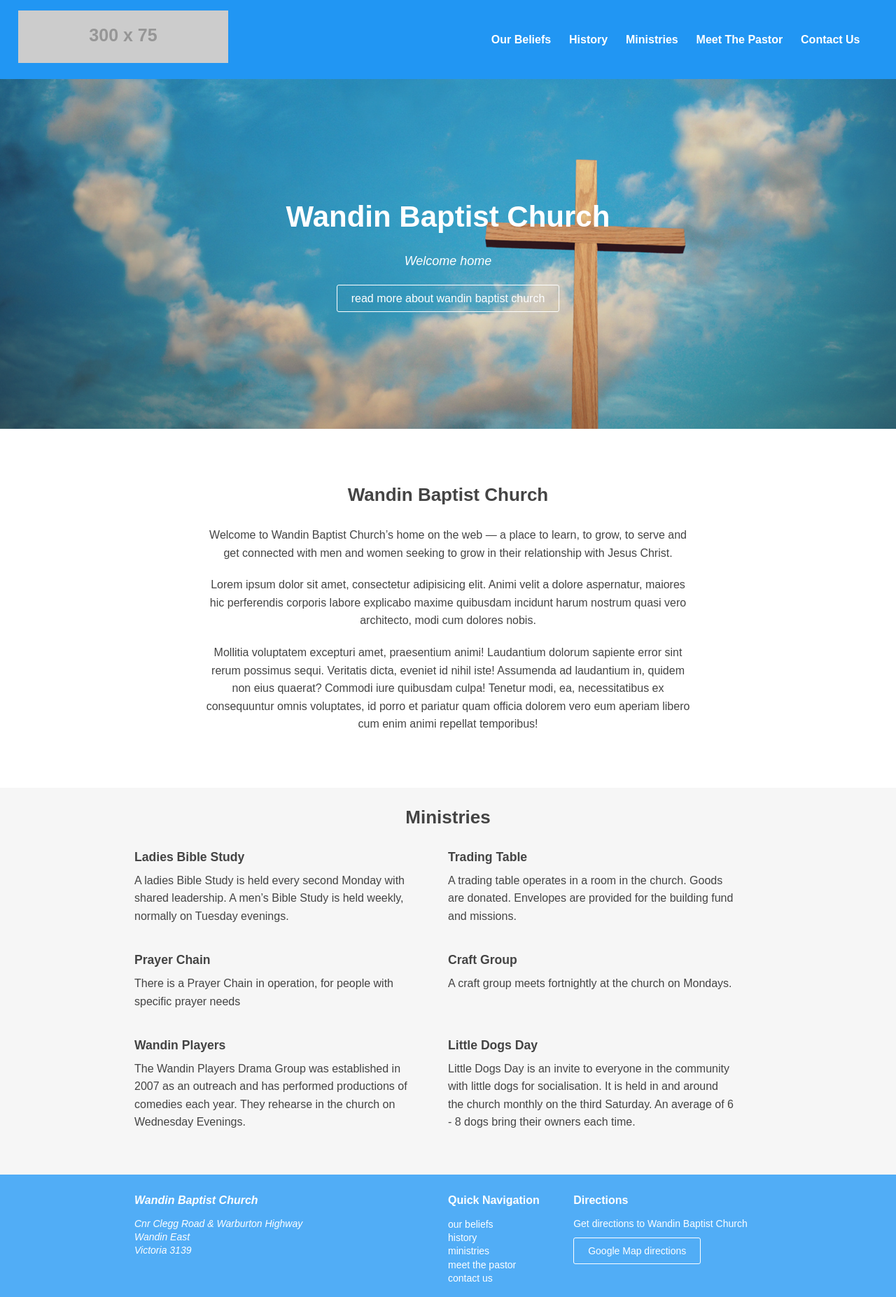
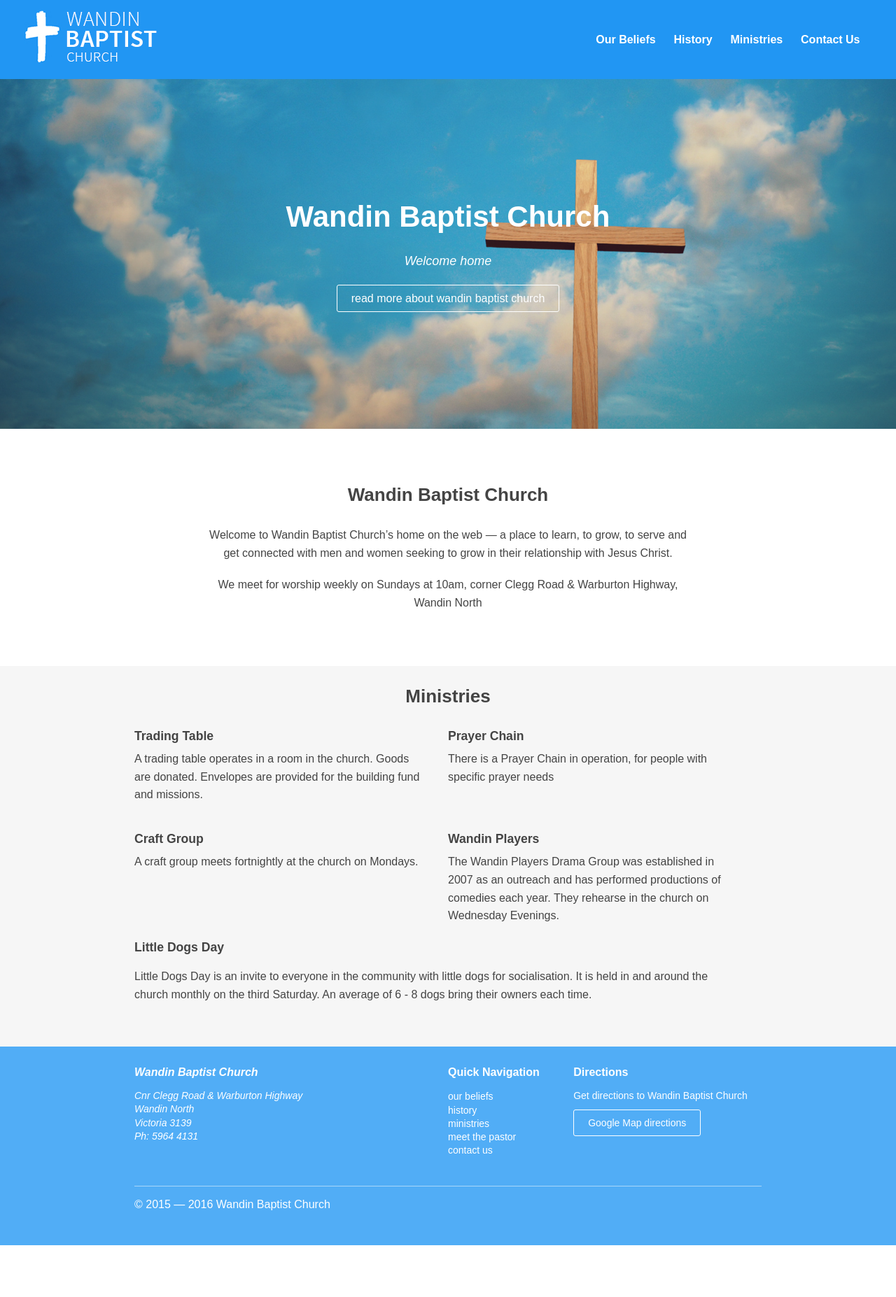
Before and after one commit to wandinbaptistchurch/wandinbaptistchurch.github.io, a plain HTML site: page index.html in a window 1280 px wide. Shown: the top 1854 px of the page at 70% size. After the commit the page ends 1780 px from the top, so only its background shows below. Drawn offline with nearby package versions, Linux system fonts and the light colour scheme; placeholder pictures from the web are drawn by us; a web font is replaced by a local one.

Commit message:
Added logo and changed content

```diff
--- a/index.html
+++ b/index.html
@@ -14,7 +14,7 @@
   <div class="wrapper header--wrapper">
 
     <div class="logo">
-      <a href="index.html"><img src="http://placehold.it/300x75" alt=""></a>
+      <a href="index.html"><img src="assets/img/logo.jpg" alt=""></a>
     </div><!-- logo -->
 
     <nav role="navigation" class="main__navigation">
@@ -22,7 +22,6 @@
         <li><a href="our-beliefs.html">our beliefs</a></li>
         <li><a href="wandin-baptist-history.html">history</a></li>
         <li><a href="#ministries">ministries</a></li>
-        <li><a href="#">meet the pastor</a></li>
         <li><a href="contact-us.html">contact us</a></li>
 
       </ul>
@@ -44,17 +43,16 @@
     <article>
 <h3 class="article__heading">Wandin Baptist Church</h3>
 <p>Welcome to Wandin Baptist Church’s home on the web &mdash; a place to learn, to grow, to serve and get connected with men and women seeking to grow in their relationship with Jesus Christ.</p>
-<p>Lorem ipsum dolor sit amet, consectetur adipisicing elit. Animi velit a dolore aspernatur, maiores hic perferendis corporis labore explicabo maxime quibusdam incidunt harum nostrum quasi vero architecto, modi cum dolores nobis. </p>
-<p>Mollitia voluptatem excepturi amet, praesentium animi! Laudantium dolorum sapiente error sint rerum possimus sequi. Veritatis dicta, eveniet id nihil iste! Assumenda ad laudantium in, quidem non eius quaerat? Commodi iure quibusdam culpa! Tenetur modi, ea, necessitatibus ex consequuntur omnis voluptates, id porro et pariatur quam officia dolorem vero eum aperiam libero cum enim animi repellat temporibus! </p>
+<p>We meet for worship weekly on Sundays at 10am, corner Clegg Road &amp; Warburton Highway, Wandin North</p>
 </article>
     <div class="sub__footer" role="contentinfo" id="ministries">
   <div class="sub__footer--content wrapper--small">
     <h3 class="sub__footer--heading">Ministries</h3>
     <ul>
-      <li>
+      <!-- <li>
         <h4>ladies bible study</h4>
         <p>A ladies Bible Study is held every second Monday with shared leadership. A men’s Bible Study is held weekly, normally on Tuesday evenings.</p>
-      </li>
+      </li> -->
       <li>
         <h4>trading table</h4>
         <p>A trading table operates in a room in the church. Goods are donated. Envelopes are provided for the building fund and missions.</p>
@@ -85,8 +83,11 @@
     <address>
       <h5>wandin baptist church</h5>
       <p>Cnr Clegg Road &amp; Warburton Highway<br />
-      Wandin East<br />
-      Victoria 3139</p>
+      Wandin North<br />
+      Victoria 3139<br />
+      Ph: 5964 4131
+    </p>
+
     </address>
 
     <nav role="navigation" class="footer__navigation">
```
Also changed, not shown: contact-us.html (+8 -6 lines), our-beliefs.html (+8 -6 lines), wandin-baptist-history.html (+8 -6 lines), assets/img/logo.jpg (added).
